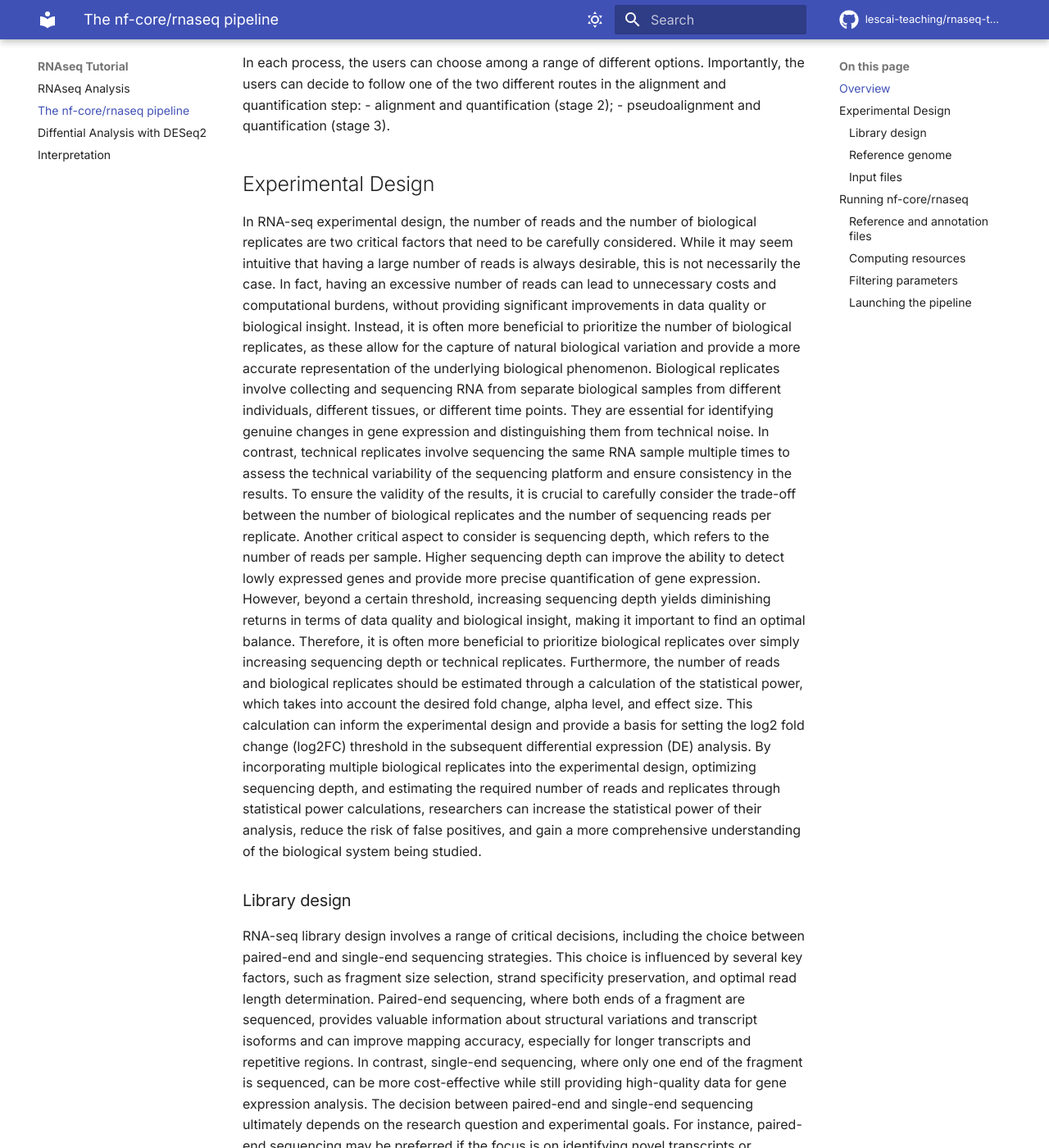
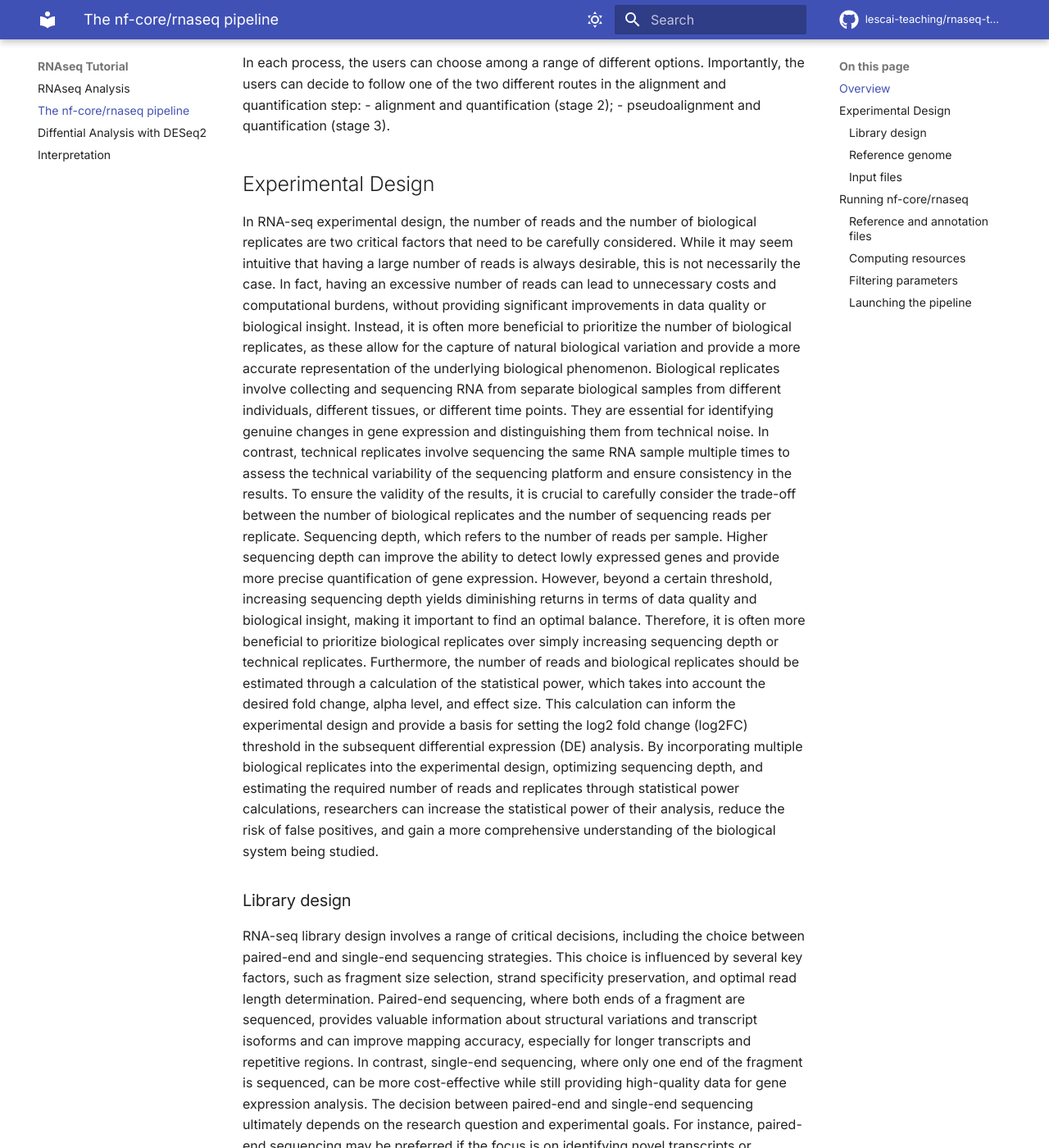
Before and after one commit to santorsola-teaching/nf-core-gitpod-run, an MkDocs documentation site: the page built from docs/rnaseq.md, in a window 1280 px wide and 1400 px high, scrolled down 658 px. Shown: the whole window at 82% size. Built offline with MkDocs 1.6.1 and Material for MkDocs 9.7.7, drawn with Linux system fonts in a browser that asks for light colours; comment, search, counter and statistics services are not loaded.

Commit message:
experimental design paragraph

```diff
--- a/docs/rnaseq.md
+++ b/docs/rnaseq.md
@@ -15,7 +15,7 @@ In each process, the users can choose among a range of different options. Import
 ## Experimental Design
 
 In RNA-seq experimental design, the number of reads and the number of biological replicates are two critical factors that need to be carefully considered. While it may seem intuitive that having a large number of reads is always desirable, this is not necessarily the case. In fact, having an excessive number of reads can lead to unnecessary costs and computational burdens, without providing significant improvements in data quality or biological insight. Instead, it is often more beneficial to prioritize the number of biological replicates, as these allow for the capture of natural biological variation and provide a more accurate representation of the underlying biological phenomenon. Biological replicates involve collecting and sequencing RNA from separate biological samples from different individuals, different tissues, or different time points. They are essential for identifying genuine changes in gene expression and distinguishing them from technical noise. In contrast, technical replicates involve sequencing the same RNA sample multiple times to assess the technical variability of the sequencing platform and ensure consistency in the results.
-To ensure the validity of the results, it is crucial to carefully consider the trade-off between the number of biological replicates and the number of sequencing reads per replicate. Another critical aspect to consider is sequencing depth, which refers to the number of reads per sample. Higher sequencing depth can improve the ability to detect lowly expressed genes and provide more precise quantification of gene expression. However, beyond a certain threshold, increasing sequencing depth yields diminishing returns in terms of data quality and biological insight, making it important to find an optimal balance. Therefore, it is often more beneficial to prioritize biological replicates over simply increasing sequencing depth or technical replicates.
+To ensure the validity of the results, it is crucial to carefully consider the trade-off between the number of biological replicates and the number of sequencing reads per replicate. Sequencing depth, which refers to the number of reads per sample. Higher sequencing depth can improve the ability to detect lowly expressed genes and provide more precise quantification of gene expression. However, beyond a certain threshold, increasing sequencing depth yields diminishing returns in terms of data quality and biological insight, making it important to find an optimal balance. Therefore, it is often more beneficial to prioritize biological replicates over simply increasing sequencing depth or technical replicates.
 Furthermore, the number of reads and biological replicates should be estimated through a calculation of the statistical power, which takes into account the desired fold change, alpha level, and effect size. This calculation can inform the experimental design and provide a basis for setting the log2 fold change (log2FC) threshold in the subsequent differential expression (DE) analysis. By incorporating multiple biological replicates into the experimental design, optimizing sequencing depth, and estimating the required number of reads and replicates through statistical power calculations, researchers can increase the statistical power of their analysis, reduce the risk of false positives, and gain a more comprehensive understanding of the biological system being studied.
 
 ### Library design
```
